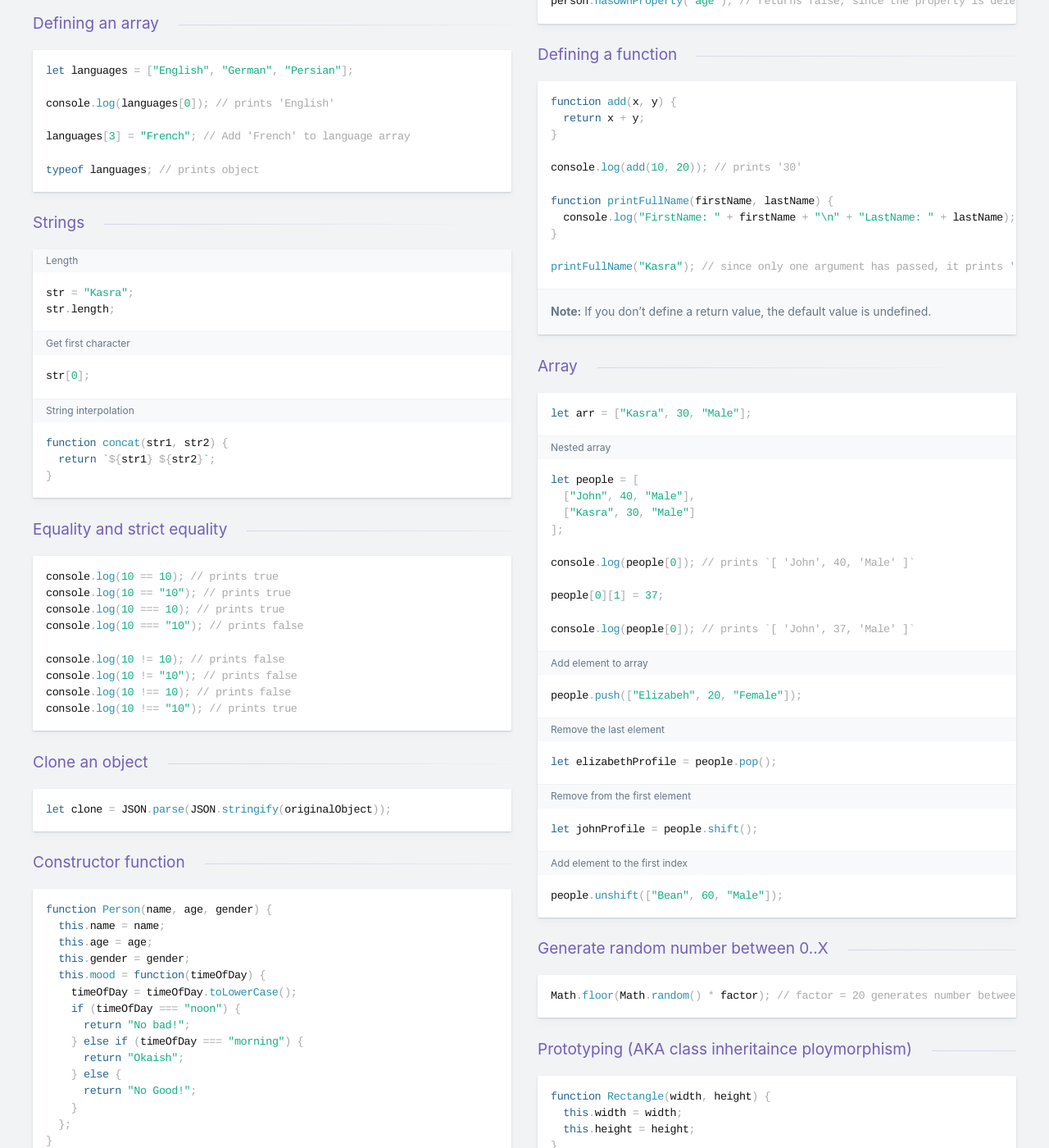
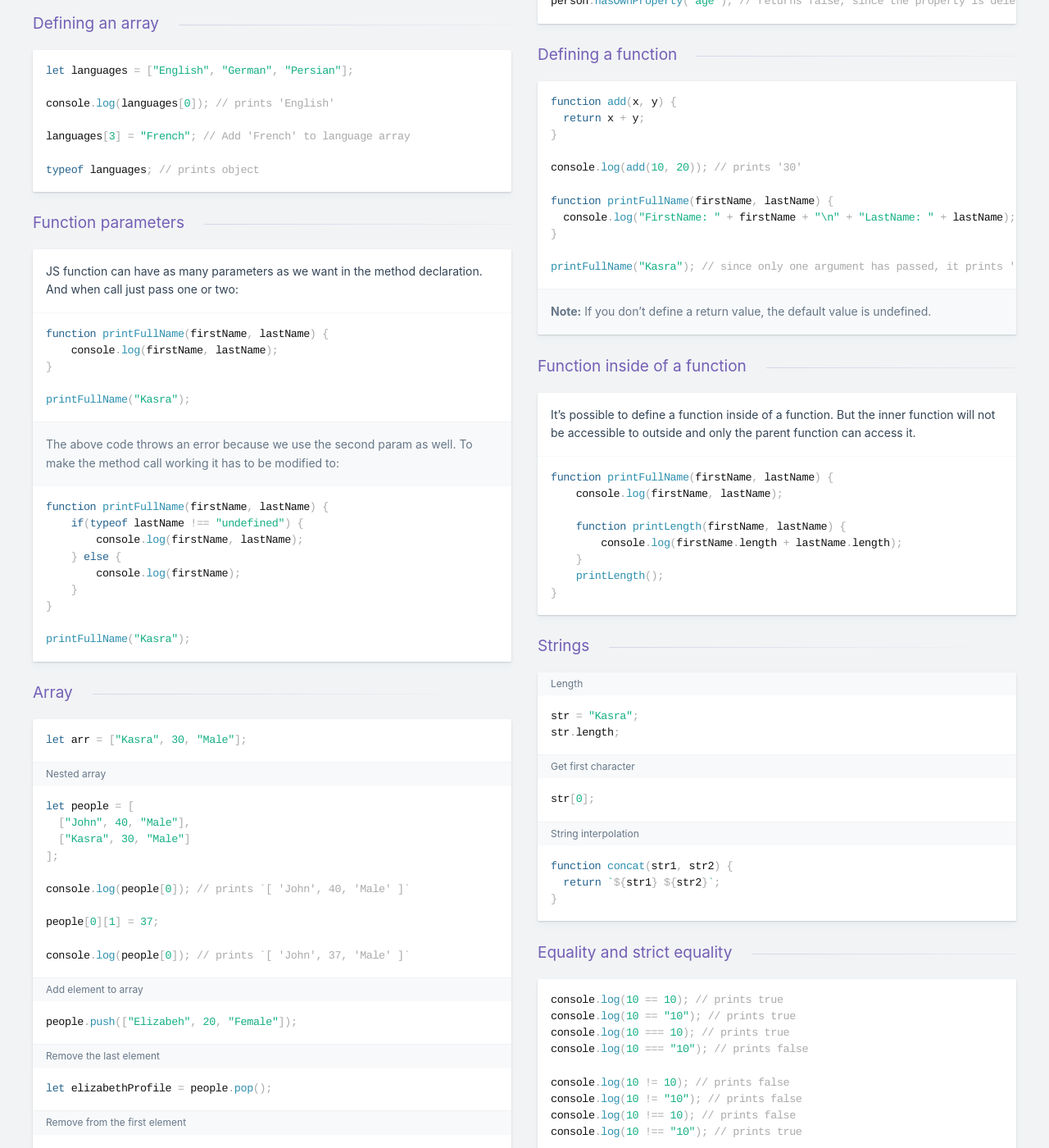
Before and after one commit to kasramp/cheat-sheet-factory, a Jekyll site: the page built from javascript/js.md, in a window 1280 px wide and 1400 px high, scrolled down 1153 px. Shown: the whole window at 82% size. Built offline with Jekyll 4.4.1, drawn with Linux system fonts in a browser that asks for light colours; nearby versions of some CDN libraries; some of the changed text lies outside the part shown.

Commit message:
Add more JS cheat sheet

````diff
--- a/javascript/js.md
+++ b/javascript/js.md
@@ -134,6 +134,47 @@ printFullName("Kasra"); // since only one argument has passed, it prints 'FirstN
 
 **Note:** If you don't define a return value, the default value is undefined.
 
+### Function parameters
+
+JS function can have as many parameters as we want in the method declaration. And when call just pass one or two:
+
+```javascript
+function printFullName(firstName, lastName) {
+    console.log(firstName, lastName);
+}
+
+printFullName("Kasra");
+```
+
+The above code throws an error because we use the second param as well. To make the method call working it has to be modified to:
+
+```javascript
+function printFullName(firstName, lastName) {
+    if(typeof lastName !== "undefined") {
+        console.log(firstName, lastName);
+    } else {
+        console.log(firstName);
+    }
+}
+
+printFullName("Kasra");
+```
+
+### Function inside of a function
+
+It's possible to define a function inside of a function. But the inner function will not be accessible to outside and only the parent function can access it.
+
+```javascript
+function printFullName(firstName, lastName) {
+    console.log(firstName, lastName);
+
+    function printLength(firstName, lastName) {
+        console.log(firstName.length + lastName.length);
+    }
+    printLength();
+}
+```
+
 ### Strings
 
 #### Length
@@ -200,6 +241,38 @@ let johnProfile = people.shift();
 
 ```javascript
 people.unshift(["Bean", 60, "Male"]);
+```
+
+#### Getting index number
+
+```javascript
+people.indexOf("Hello");
+```
+
+#### Removing elements
+
+```javascript
+array.splice(2, 1); // Removes index 2 and 1 element only
+```
+
+#### Natural sorting
+
+```javascript
+let arr = [100, 20, 30, 5, 60]
+arr.sort() // returns alphabetic sort which will be wrong for number
+// to fix it
+
+arr.sort(function(a,b) { return a - b });
+```
+
+#### Looping
+
+```javascript
+let games = ["Counter Strike", "Delta Force", "Red Alert", "NFS"];
+
+games.foreach((gameName, index) => {
+console.log(gameName);
+});
 ```
 
 ### Equality and strict equality
@@ -282,7 +355,27 @@ Square.prototype.render = function() {
 square.render();
 ```
 
-## Private fields, functions
+### Inheritance
+
+```javascript
+class Animal {
+    constructor(gender, age, size) {
+         this.gender = gender;
+         this.age = age;
+         this.size = size
+    }
+}
+
+class Human extends Animal {
+     constructor(firstName, lastName, gender, age, size) {
+          super(gender, age, size);
+          this.firstName = firstName;
+          this.lastName = lastName;
+     }
+}
+```
+
+### Private fields, functions
 
 ```javascript
 var rectObject = (function() {
@@ -655,6 +748,22 @@ studentEventEmitter.on("registered", (registeredStudent) => {
 });
 ```
 
+### Event listener for HTML
+
+```javascript
+let btn = document.getElementById("btn");
+
+function printHello() {
+    console.log("Hello");
+    btn.removeEventListener("click", printHello);
+    document.getElementById("msg-box").innerHTML="Hello World";
+}
+
+btn.addEventListener("click", printHello);
+
+// <div id="msg-box">This is a message</div> HTML
+```
+
 ### Read file with stream
 
 ```javascript
````
Also changed, not shown: other parts of javascript/js.md (+1 -1 lines).
